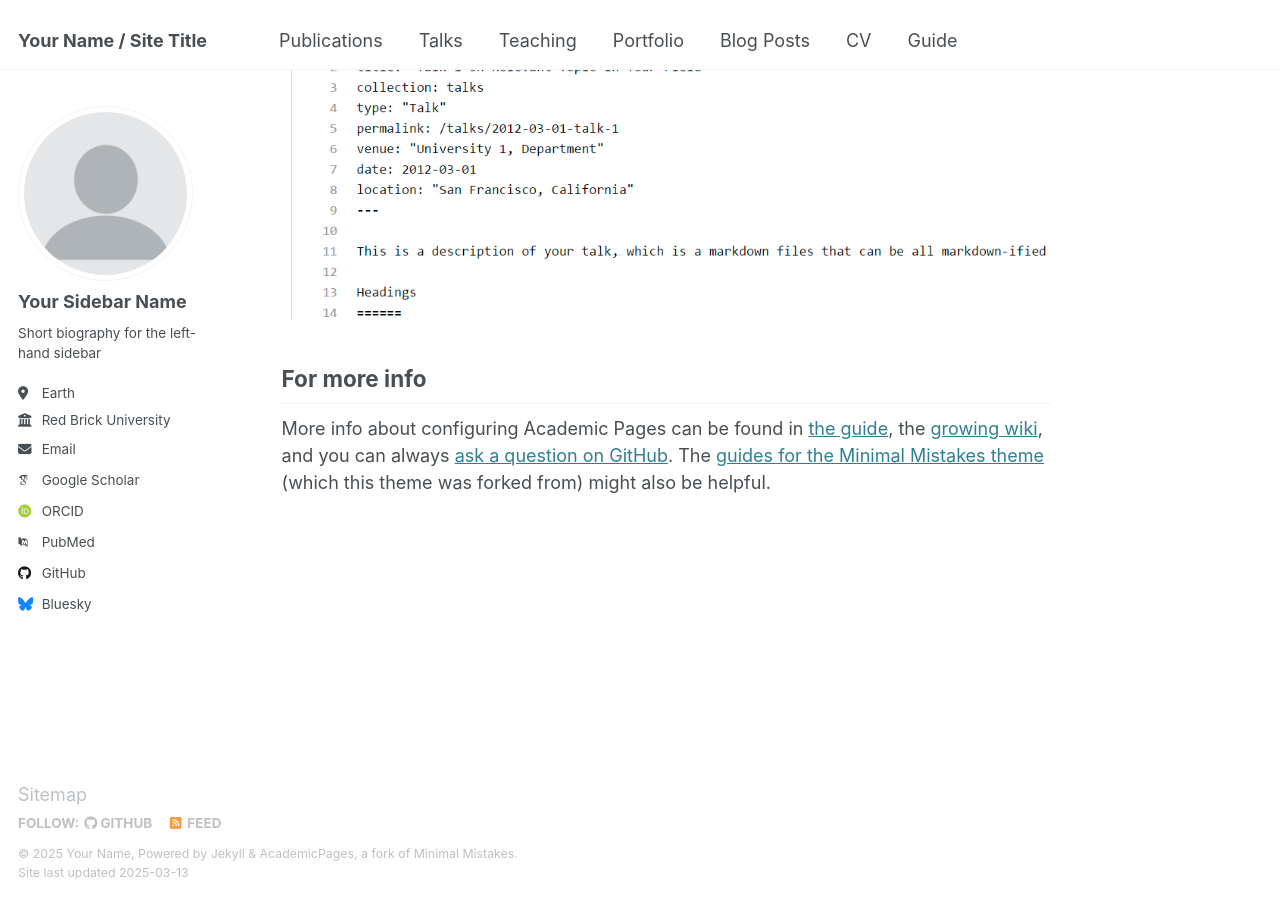
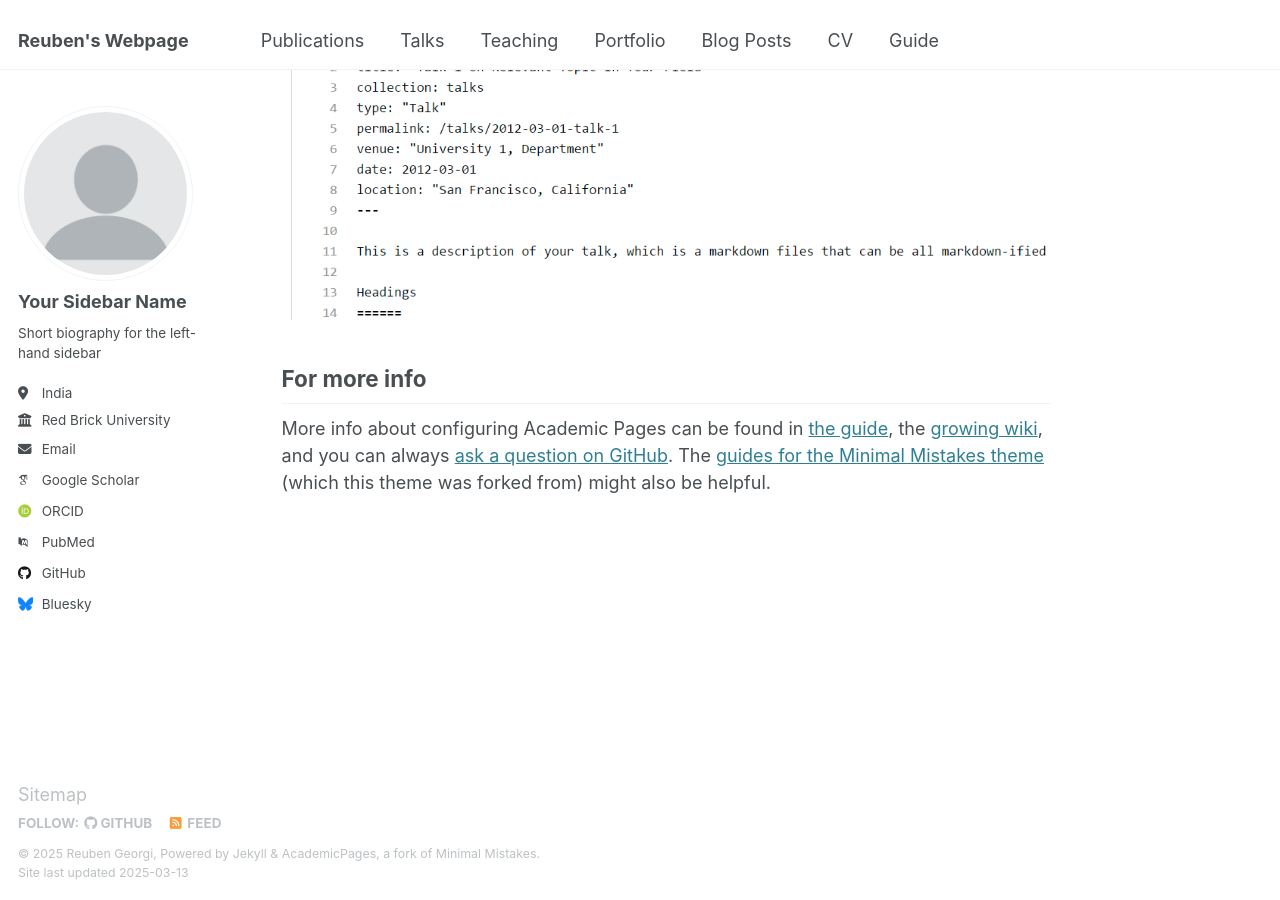
Before and after one commit to ra-georgi/ra-georgi.github.io, a Jekyll site: the page built from _pages/about.md, in a window 1280 px wide and 900 px high, scrolled down 2642 px. Built offline with Jekyll 4.4.1, drawn with Linux system fonts in a browser that asks for light colours; some web fonts are replaced.

Commit message:
First Updates to Webpage

```diff
--- a/_config.yml
+++ b/_config.yml
@@ -9,13 +9,13 @@
 # Basic Site Settings
 locale                   : "en-US"
 site_theme               : "default"
-title                    : "Your Name / Site Title"
+title                    : "Reuben's Webpage"
 title_separator          : "-"
-name                     : &name "Your Name"
-description              : &description "personal description"
-url                      : https://academicpages.github.io # the base hostname & protocol for your site e.g. "https://[your GitHub username].github.io"
+name                     : &name "Reuben Georgi"
+description              : &description "Hi, this is Reuben. Get to know me by checking out the content of this webpage"
+url                      : https://ra-georgi.github.io/ # the base hostname & protocol for your site e.g. "https://[your GitHub username].github.io"
 baseurl                  : "" # the subpath of your site, e.g. "/blog"
-repository               : "academicpages/academicpages.github.io"
+repository               : "ra-georgi/ra-georgi.github.io"
 
 # Site Author - The following control what appear as part of the author content on the side bar.
 #               If a field is blank the icon and link will not appear, otherwise it will be shown.
@@ -26,7 +26,7 @@ author:
   name             : "Your Sidebar Name"
   pronouns         : # example: "she/her"
   bio              : "Short biography for the left-hand sidebar"
-  location         : "Earth"
+  location         : "India"
   employer         : "Red Brick University"
   uri              : # URL
   email            : "none@example.org"
```
